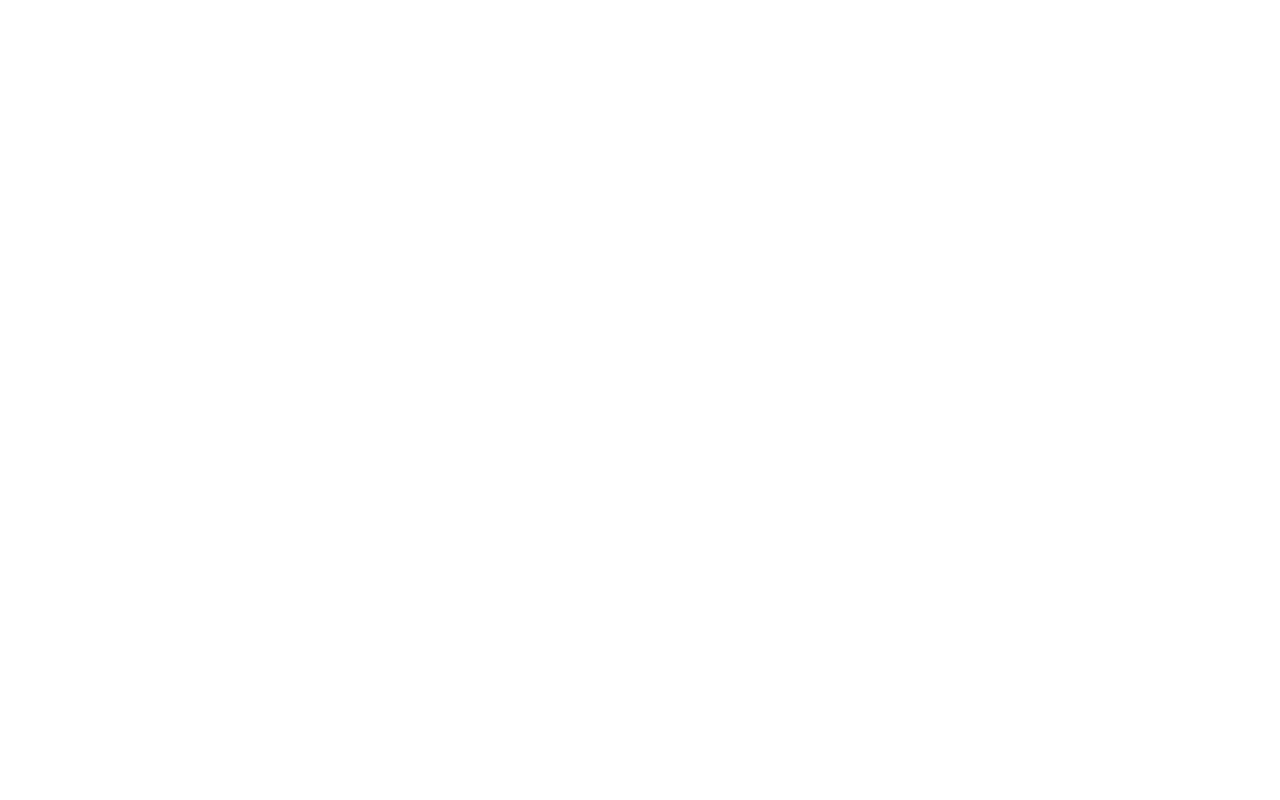
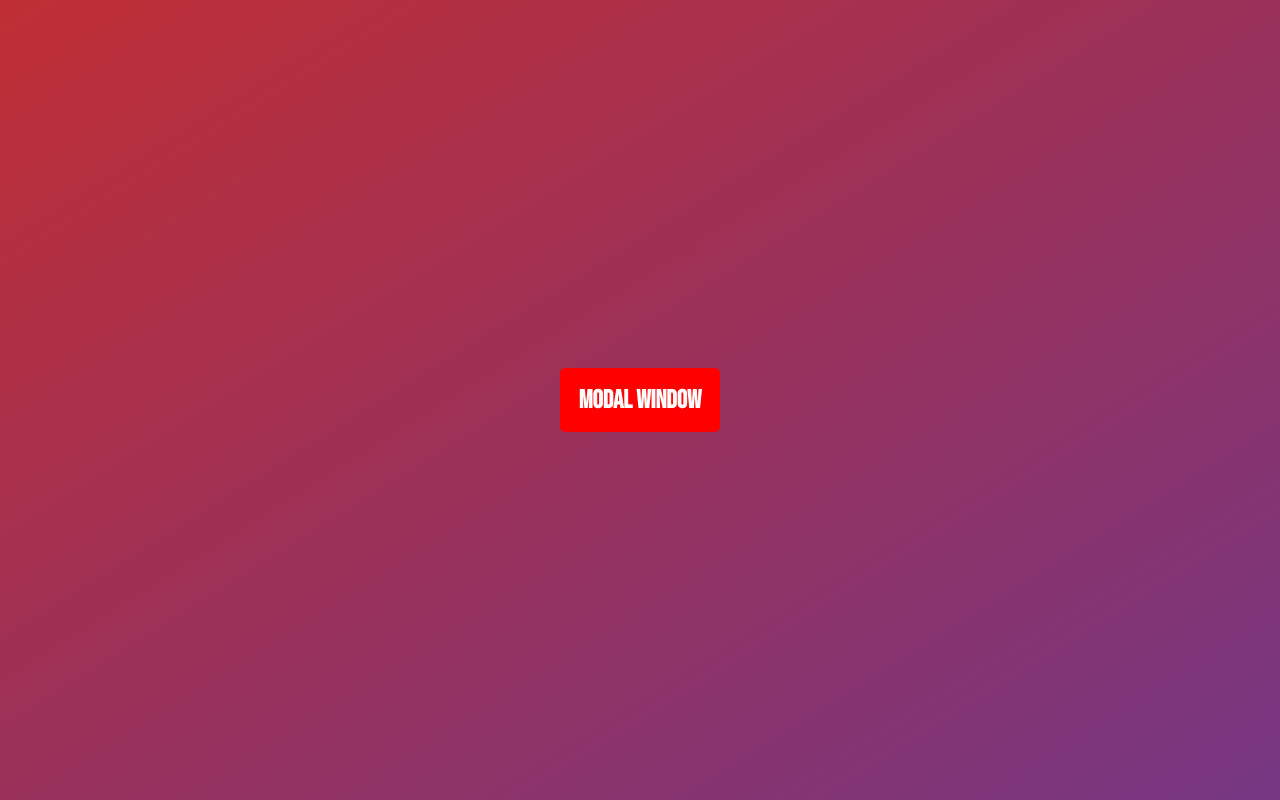
Before and after one commit to tahircdincer/modal-window-project, a plain HTML site: page index.html in a window 1280 px wide. Drawn offline with Linux system fonts and the light colour scheme.

Commit message:
Basic HTML & CSS structure were added

```diff
--- a/index.html
+++ b/index.html
@@ -4,8 +4,20 @@
     <meta charset="UTF-8" />
     <meta name="viewport" content="width=device-width, initial-scale=1.0" />
     <title>Document</title>
+    <link rel="stylesheet" href="./style.css" />
+    <link rel="preconnect" href="https://fonts.googleapis.com" />
+    <link rel="preconnect" href="https://fonts.gstatic.com" crossorigin />
+    <link
+      href="https://fonts.googleapis.com/css2?family=Bebas+Neue&display=swap"
+      rel="stylesheet"
+    />
   </head>
   <body>
+    <div class="wrapper">
+      <div class="container">
+        <button class="show-modal">Modal Window</button>
+      </div>
+    </div>
     <script src="./script.js"></script>
   </body>
 </html>
--- a/style.css
+++ b/style.css
@@ -0,0 +1,41 @@
+* {
+  margin: 0px;
+  padding: 0px;
+  box-sizing: border-box;
+  font-family: "Bebas Neue", sans-serif;
+}
+:root {
+  --bg-primary: linear-gradient(to top left, #753682 0%, #bf2e34 100%);
+  --button-primary: ;
+  --button-on-click-color: ;
+}
+.container {
+  position: relative;
+  display: flex;
+  height: 100vh;
+  justify-content: center;
+  align-items: center;
+  background-image: var(--bg-primary);
+}
+
+.show-modal {
+  display: inline-block;
+  border: 0px;
+  position: absolute;
+  color: white;
+  background-color: red;
+  border-radius: 5px;
+  cursor: pointer;
+  padding: 0.75rem 0.75rem;
+  width: 10rem;
+  height: 4rem;
+  font-size: 1.6rem;
+  font-weight: 900;
+  box-shadow: rgba(0, 0, 0, 0.8);
+}
+
+.show-modal:hover {
+  transform: translateY(-50%);
+  transition: 0.8s ease-in;
+  background-color: ;
+}
```
